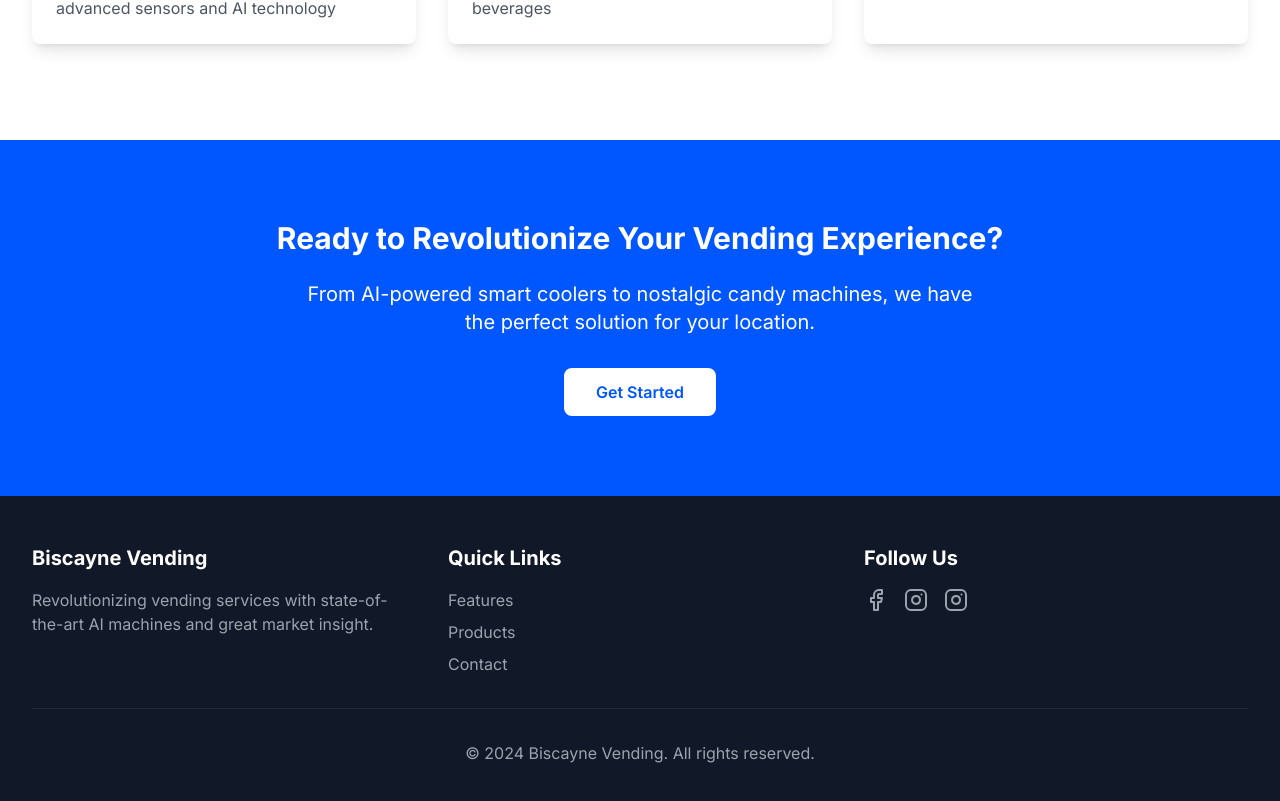
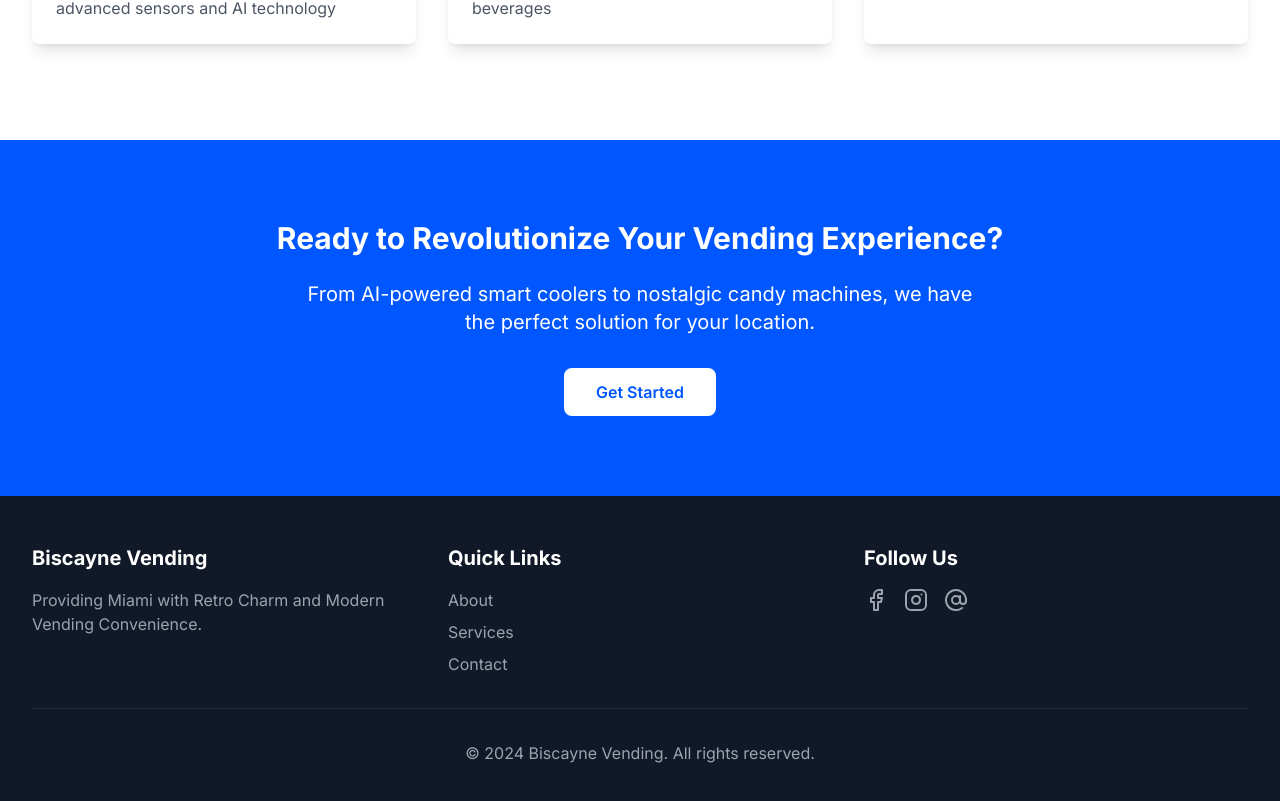
Before and after one commit to 9127eth/bv, a Next.js app: page / in a window 1280 px wide. Shown: the part 2932-3733 px from the top of the page. Built offline with nearby package versions, Linux system fonts and the light colour scheme.

Commit message:
fixed footer

```diff
--- a/src/components/common/Footer.tsx
+++ b/src/components/common/Footer.tsx
@@ -1,11 +1,11 @@
 import React from 'react'
 import Link from 'next/link'
-import { Facebook, Instagram } from 'react-feather'
+import { Facebook, Instagram, AtSign } from 'react-feather'
 import { siteMetadata } from '../../lib/metadata'
 
 const quickLinks = [
-  { name: 'Features', href: '/features' },
-  { name: 'Products', href: '/products' },
+  { name: 'About', href: '/about' },
+  { name: 'Services', href: '/services' },
   { name: 'Contact', href: '/contact' },
 ]
 
@@ -23,8 +23,7 @@ const socialLinks = [
   {
     name: 'Threads',
     href: 'https://threads.net/biscaynevending',
-    // Using Instagram icon for Threads since react-feather doesn't have a Threads icon
-    icon: Instagram,
+    icon: AtSign,
   },
 ]
 
@@ -37,7 +36,7 @@ export function Footer() {
           <div>
             <h3 className="text-xl font-bold mb-4">{siteMetadata.siteName}</h3>
             <p className="text-gray-400 mb-4">
-              Revolutionizing vending services with state-of-the-art AI machines and great market insight.
+                Providing Miami with Retro Charm and Modern Vending Convenience.
             </p>
           </div>
 
```
